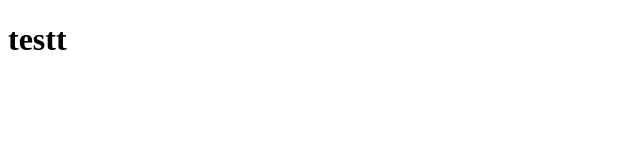
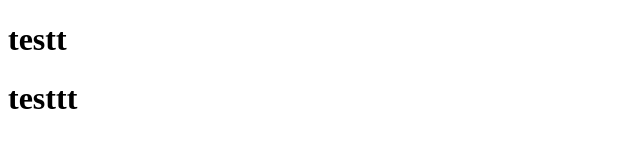
Before and after one commit to Autunnoo/hw-js, a plain HTML site: page index.html in a window 1280 px wide. Shown: the whole page, without its empty margins (0-640 px from the left). Drawn offline with Linux system fonts and the light colour scheme.

Commit message:
fsad
sfdaas

```diff
--- a/index.html
+++ b/index.html
@@ -6,6 +6,7 @@
  </head>
  <body>
  	<h1>testt</h1>
+ 	<h1>testtt</h1>
  	<script src="main.js">
 
 	</script>
```
